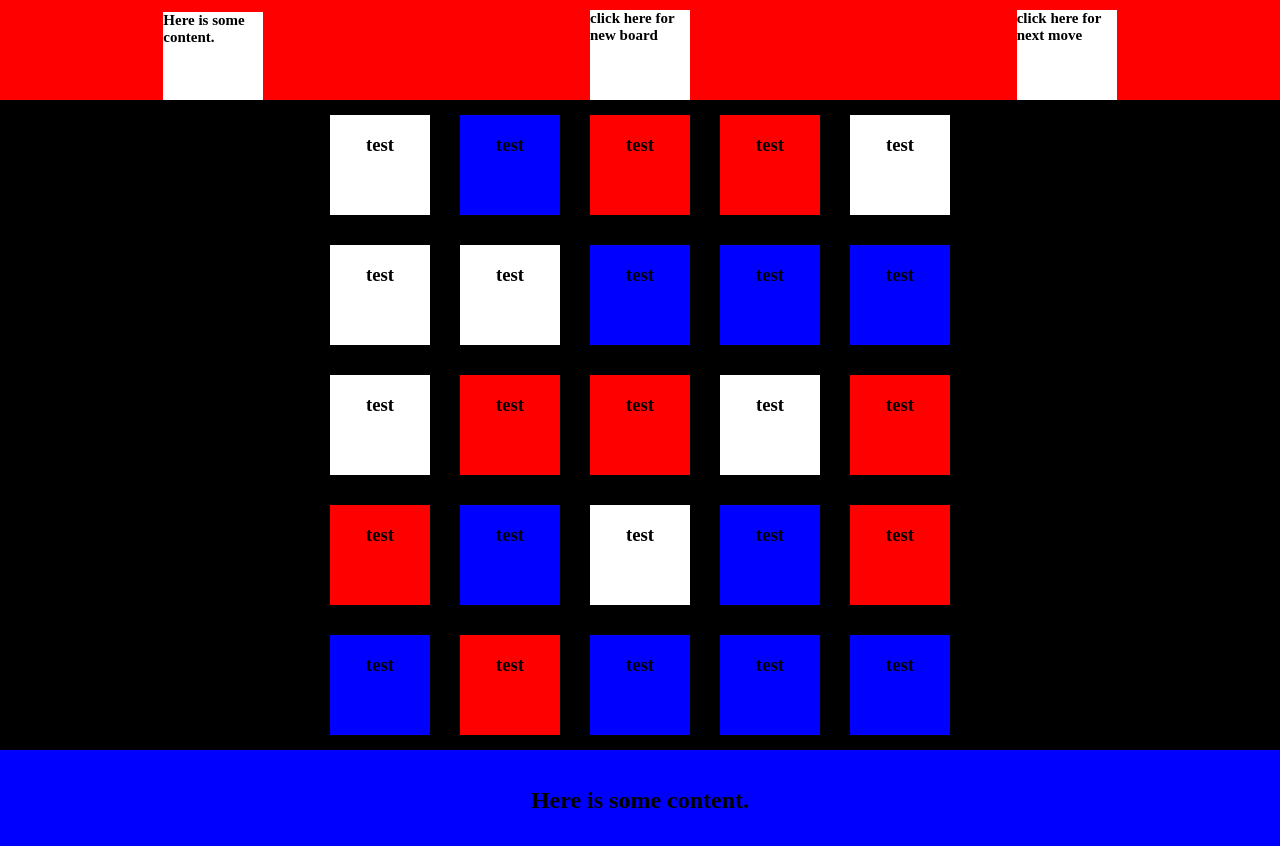
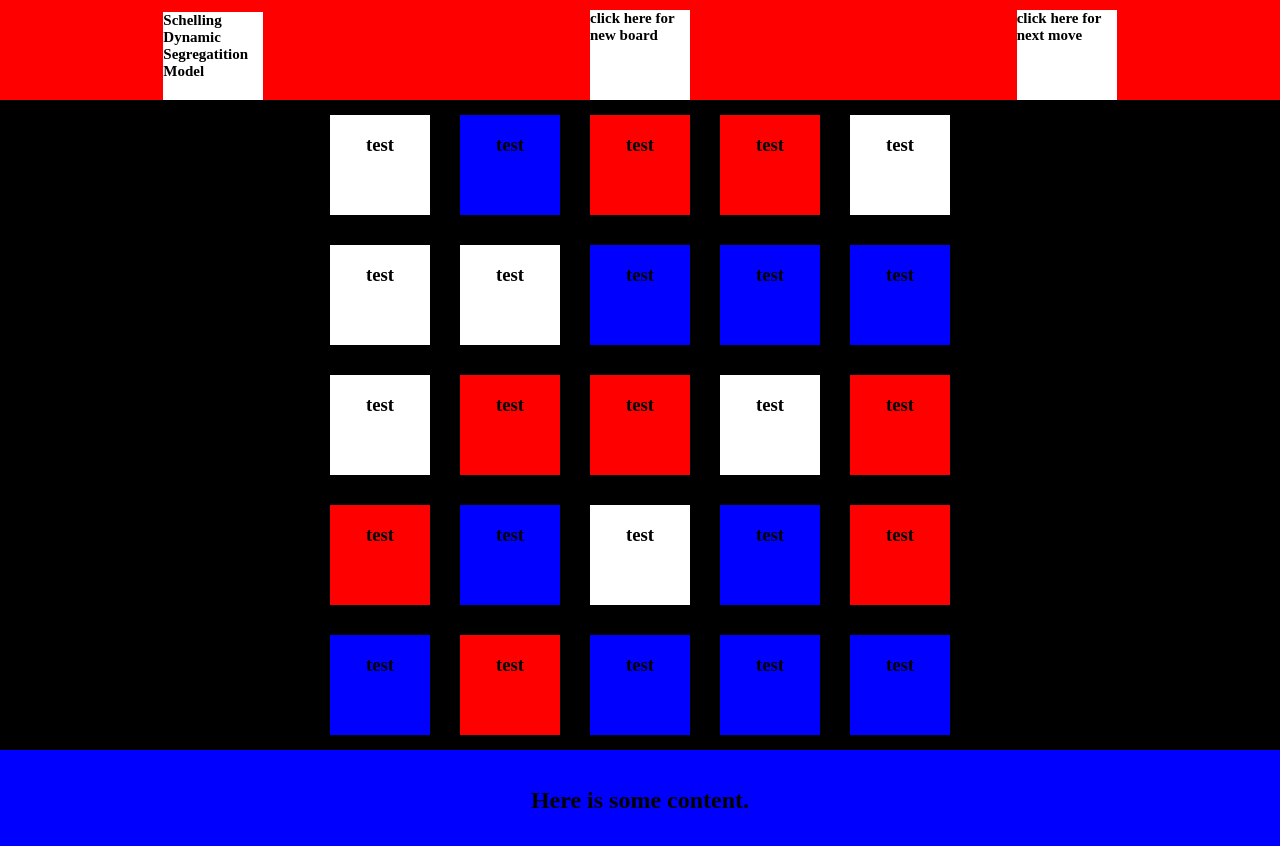
Before and after one commit to Philocoder93/schelling, a plain HTML site: page index.html in a window 1280 px wide. Drawn offline with nearby package versions, Linux system fonts and the light colour scheme.

Commit message:
keeps spinning

```diff
--- a/index.html
+++ b/index.html
@@ -11,7 +11,7 @@
   </head>
   <body>
     <header>
-      <h2>Here is some content.</h2>
+      <h2>Schelling Dynamic Segregatition Model</h2>
       <h1 class='click'>click here for new board</h1>
       <h1 class='next'>click here for next move</h1>
     </header>
```
